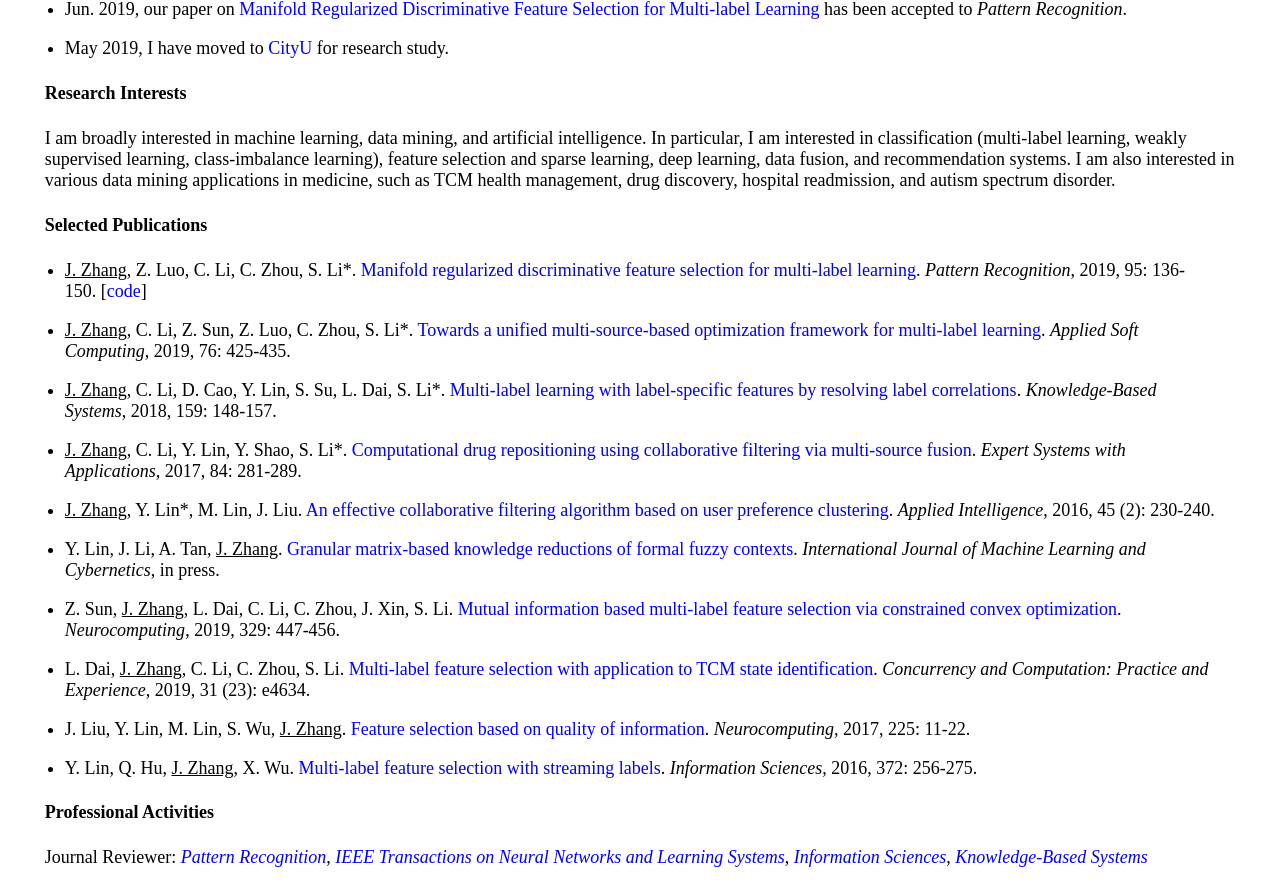
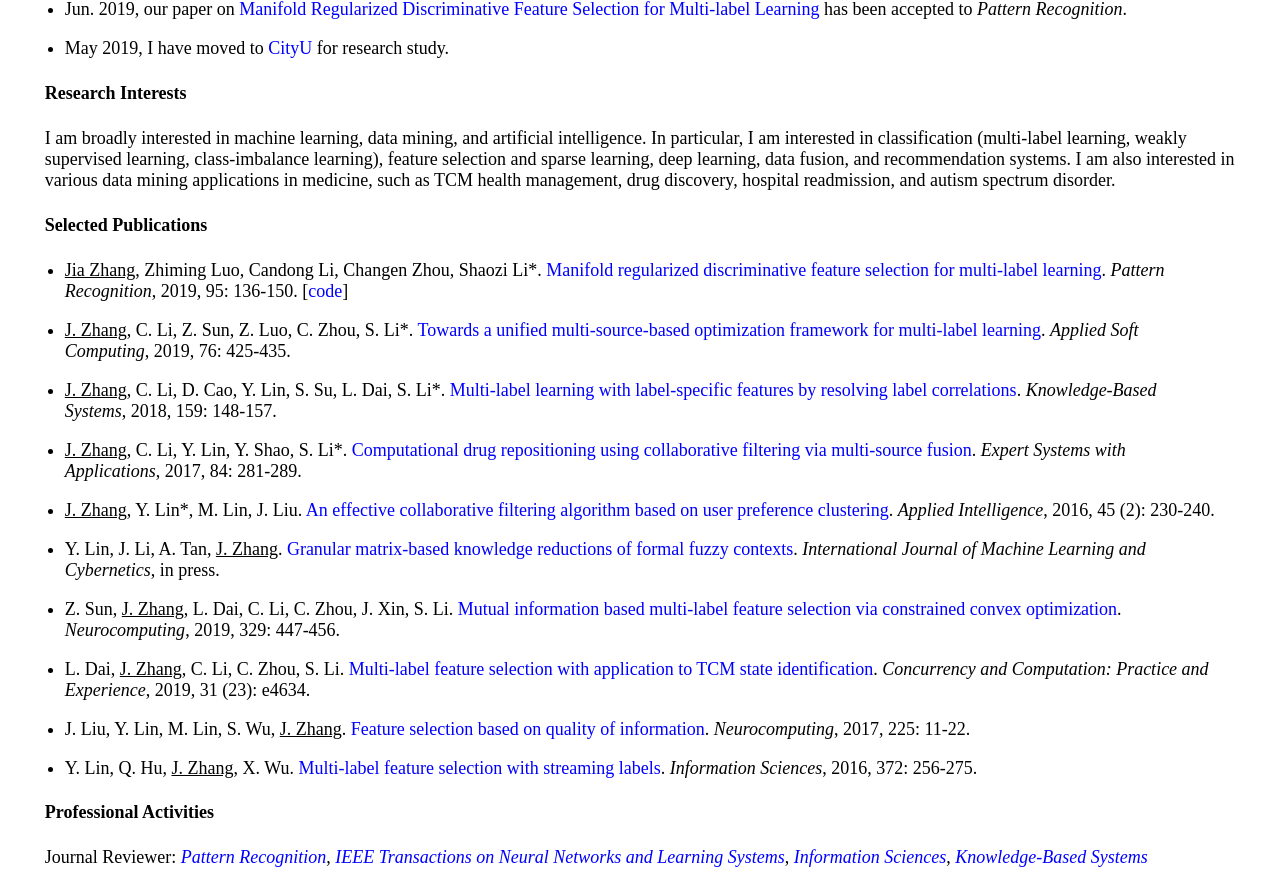
Before and after one commit to jiazhang-ml/jiazhang-ml.github.io, a Jekyll site: the page built from index.md, in a window 1280 px wide and 900 px high, scrolled down 390 px, cut to the strip 0-882 px from the top of the window. Built offline with Jekyll 4.4.1, drawn with Linux system fonts in a browser that asks for light colours.

Commit message:
Update index.md

```diff
--- a/index.md
+++ b/index.md
@@ -26,7 +26,7 @@ I am broadly interested in machine learning, data mining, and artificial intelli
 
 #### Selected Publications
 
-* <u>J. Zhang</u>, Z. Luo, C. Li, C. Zhou, S. Li\*. [Manifold regularized discriminative feature selection for multi-label learning](https://www.sciencedirect.com/science/article/abs/pii/S0031320319302341). *Pattern Recognition*, 2019, 95: 136-150. [[code](MDFS-master.zip)]
+* <u>Jia Zhang</u>, Zhiming Luo, Candong Li, Changen Zhou, Shaozi Li\*. [Manifold regularized discriminative feature selection for multi-label learning](https://www.sciencedirect.com/science/article/abs/pii/S0031320319302341). *Pattern Recognition*, 2019, 95: 136-150. [[code](MDFS-master.zip)]
 * <u>J. Zhang</u>, C. Li, Z. Sun, Z. Luo, C. Zhou, S. Li\*. [Towards a unified multi-source-based optimization framework for multi-label learning](https://www.sciencedirect.com/science/article/abs/pii/S1568494618307051). *Applied Soft Computing*, 2019, 76: 425-435.
 
 * <u>J. Zhang</u>, C. Li, D. Cao, Y. Lin, S. Su, L. Dai, S. Li\*. [Multi-label learning with label-specific features by resolving label correlations](https://www.sciencedirect.com/science/article/abs/pii/S0950705118303472). *Knowledge-Based Systems*, 2018, 159: 148-157.
```
